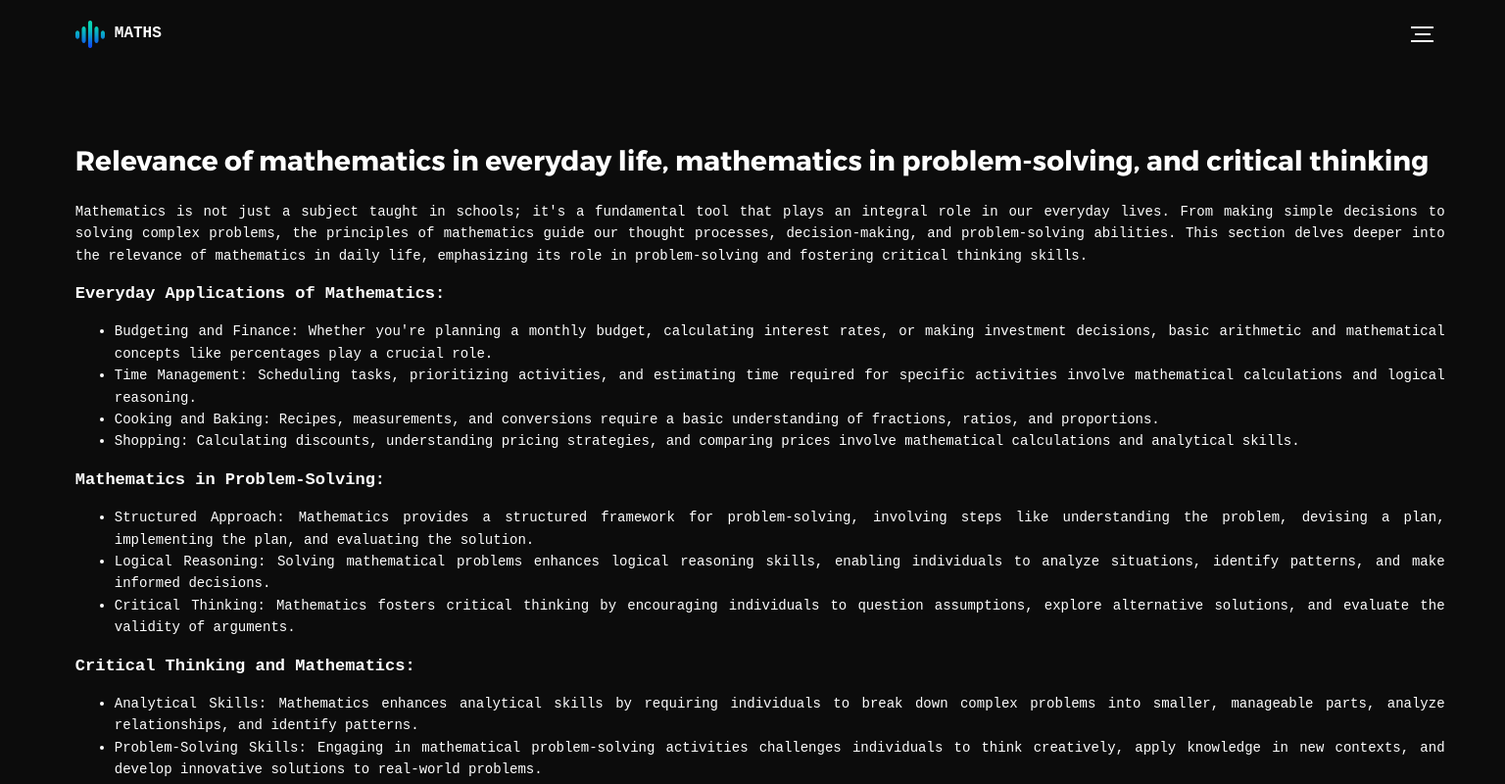
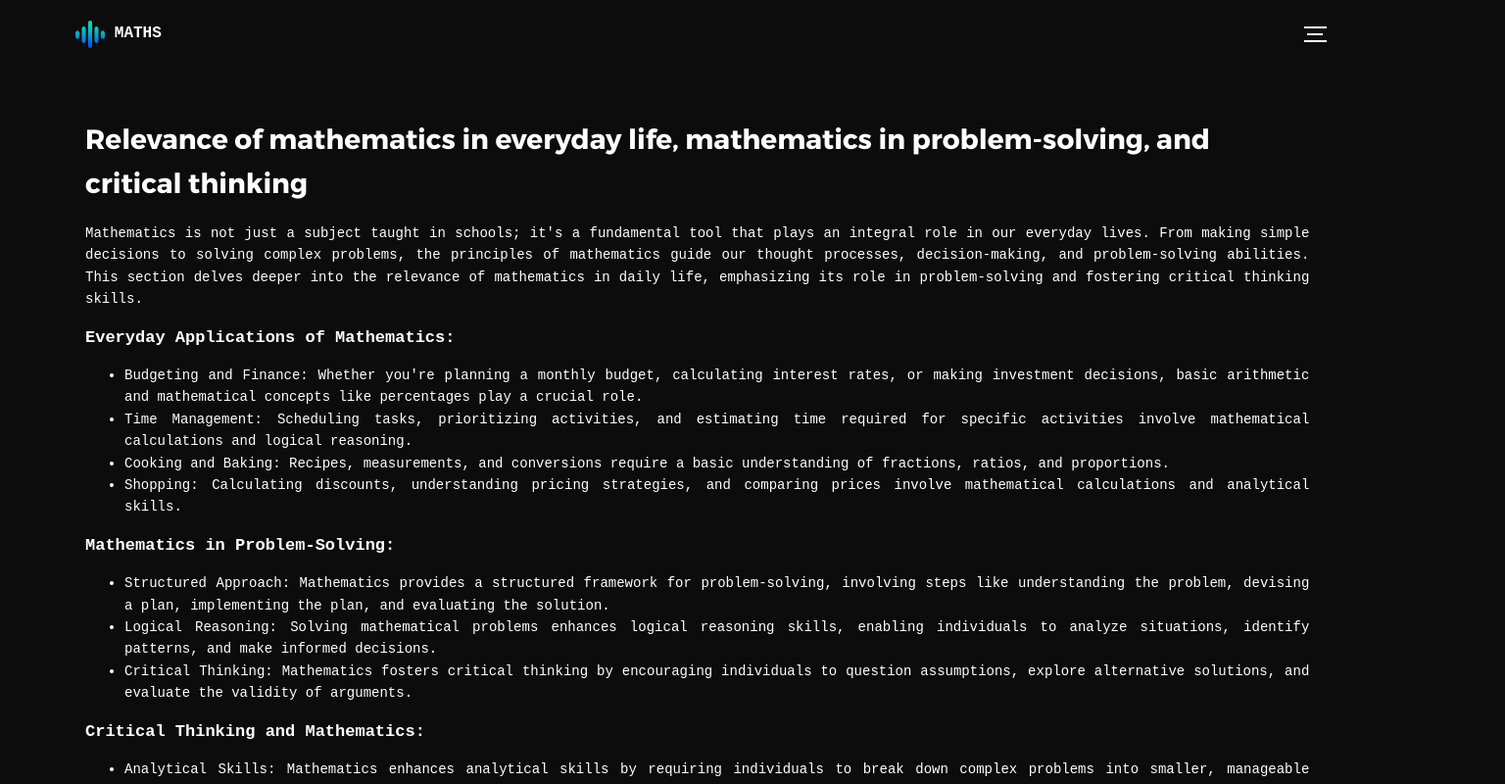
Before and after one commit to nestormath/nestormath.github.io, a plain HTML site: page 21.html in a window 1536 px wide. Shown: the whole page at 98% size. Drawn offline with nearby package versions, Linux system fonts and the light colour scheme.

Commit message:
Fix large monitor

```diff
--- a/assets/css/main2.css
+++ b/assets/css/main2.css
@@ -40,6 +40,7 @@ html {
 body {
     margin: 0;
 
+
 }
 
 article, aside, details, figcaption, figure, footer, hgroup, main, menu, nav, section, summary {
@@ -48,8 +49,66 @@ article, aside, details, figcaption, figure, footer, hgroup, main, menu, nav, se
 }
 header {
     display: block;
-    max-width: 94vw;
+    max-width: 100vw;
 }
+.header{
+    position:absolute;
+    top:0;
+    left:0;
+    display:-webkit-box;
+    display:-webkit-flex;
+    display:-ms-flexbox;
+    display:flex;
+    width:93vw;
+    height:70px;
+    -webkit-box-align:center;
+    -webkit-align-items:center;
+    -ms-flex-align:center;
+    align-items:center;
+    -webkit-box-pack:justify;
+    -webkit-justify-content:space-between;
+    -ms-flex-pack:justify;
+    justify-content:space-between;
+    z-index:10;
+    background-color:#0c0c0c;
+    font-family: 'Montserrat';
+}
+@media (min-width: 1515px) {
+    article, aside, details, figcaption, figure, footer, hgroup, main, menu, nav, section, summary {
+        display: flex;
+        max-width: 82vw;
+        margin:0;
+        padding:0;
+
+    }
+    header {
+        display: flex;
+        max-width: 93vw;
+    }
+    .header{
+        position:absolute;
+        top:0;
+        left:0;
+        display:-webkit-box;
+        display:-webkit-flex;
+        display:-ms-flexbox;
+        display:flex;
+        width:84vw;
+        height:70px;
+        -webkit-box-align:center;
+        -webkit-align-items:center;
+        -ms-flex-align:center;
+        align-items:center;
+        -webkit-box-pack:justify;
+        -webkit-justify-content:space-between;
+        -ms-flex-pack:justify;
+        justify-content:space-between;
+        z-index:10;
+        background-color:#0c0c0c;
+        font-family: 'Montserrat';
+    }
+  }
+
 
 /* Changing the font for all heading elements to Courier New, monospace */
   h3, h4, h5, h6,p,ul{
@@ -58,6 +117,7 @@ header {
     font-weight: 200;
     text-align: justify;
     font-size: 14px;
+
 
 }
 strong{
@@ -348,6 +408,7 @@ body{
     font-weight:700;
     text-align:center
 }
+
 @media (max-width: 767px) and (min-width: 601px) and (max-height: 680px){
     .device-notification{
         display:-webkit-box;
@@ -409,28 +470,7 @@ body{
     transition:transform .4s ease-in-out;
     transition:transform .4s ease-in-out, -webkit-transform .4s ease-in-out
 }
-.header{
-    position:absolute;
-    top:0;
-    left:0;
-    display:-webkit-box;
-    display:-webkit-flex;
-    display:-ms-flexbox;
-    display:flex;
-    width:1400px;
-    height:70px;
-    -webkit-box-align:center;
-    -webkit-align-items:center;
-    -ms-flex-align:center;
-    align-items:center;
-    -webkit-box-pack:justify;
-    -webkit-justify-content:space-between;
-    -ms-flex-pack:justify;
-    justify-content:space-between;
-    z-index:10;
-    background-color:#0c0c0c;
-    font-family: 'Montserrat';
-}
+
 .header--logo{
     display:-webkit-box;
     display:-webkit-flex;
@@ -749,16 +789,7 @@ body{
 .outer-nav>li.is-active::before{
     opacity:1
 }
-@media (max-width: 767px){
-    .outer-nav>li{
-        font-size:44px
-    }
-}
-@media (max-width: 600px){
-    .outer-nav>li{
-        font-size:34px
-    }
-}
+
 .outer-nav li.is-vis:nth-child(2){
     -webkit-transition-delay:.04s;
     transition-delay:.04s
@@ -780,10 +811,9 @@ body{
     text-decoration: none;
 }
 .divScroll {
-    width:1800px; overflow:auto; position:relative; height:100%;
+    width:120%; overflow:auto; position:relative; height:100%;
     -webkit-user-select: text;
     user-select: text;
-
 
 
     }
--- /dev/null
+++ b/styles.css
@@ -0,0 +1,24 @@
+body {
+  margin: 0;
+
+
+}
+
+article, aside, details, figcaption, figure, footer, hgroup, main, menu, nav, section, summary {
+  display: block;
+  max-width: 91vw;
+}
+@media (min-width: 1515px) {
+  article, aside, details, figcaption, figure, footer, hgroup, main, menu, nav, section, summary {
+      display: block;
+      max-width: 82vw;
+  }
+  header {
+      display: block;
+      max-width: 90vw;
+  }
+}
+header {
+  display: block;
+  max-width: 94vw;
+}
```
Also changed, not shown: j.html (added, +17 -0 lines).
